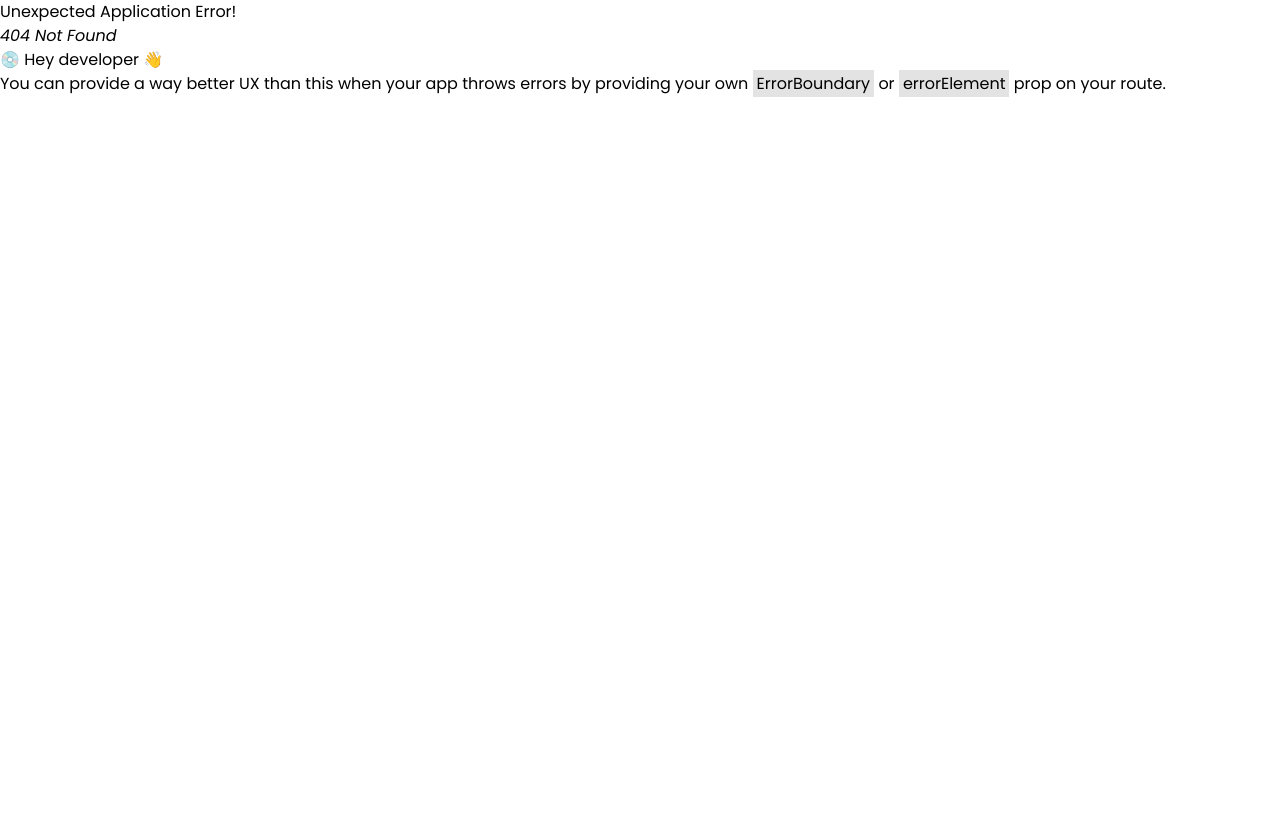
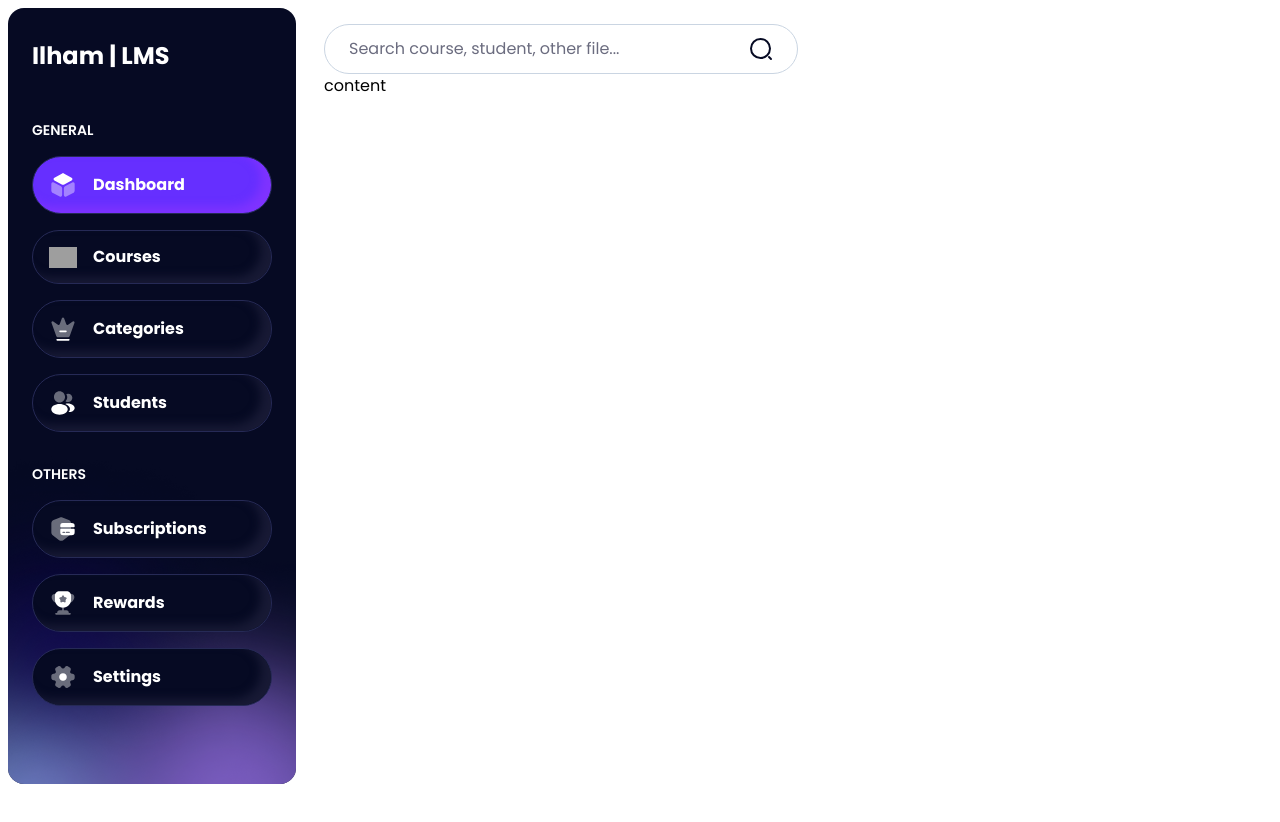
Before and after one commit to ilhamSkyOf19/ILHAM-LMS, a React (Vite) app in the folder client/: page /dashboard in a window 1280 px wide. Before the commit this address had no page. Shown: the top 822 px of the page. Before the commit the page ends 800 px from the top, so only its background shows below. Built offline with nearby package versions, Linux system fonts and the light colour scheme; grey boxes are pictures that could not be loaded.

Commit message:
create sidebar

```diff
--- /dev/null
+++ b/client/src/components/BoxSearch/index.tsx
@@ -0,0 +1,25 @@
+import { type FC } from 'react'
+
+import searchNormal from '../../assets/images/icons/search-normal.svg'
+
+
+const BoxSearch: FC = () => {
+    return (
+        <div className='border border-slate-300 py-3 px-6 flex flex-row justify-between items-center rounded-full focus-within:ring-2 focus-within:ring-blue-primary transition-all duration-300'>
+            {/* input search */}
+            <input
+                type='text'
+                name='search'
+                className='flex-1 outline-none text-black font-semibold text-md placeholder:font-normal placeholder:text-[#6B6C7F]'
+                placeholder='Search course, student, other file...'
+            />
+
+            {/* icon label */}
+            <label htmlFor='search'>
+                <img src={searchNormal} className='w-6' alt="icon" loading='lazy' />
+            </label>
+        </div>
+    )
+}
+
+export default BoxSearch
--- /dev/null
+++ b/client/src/fragments/SideBar/index.tsx
@@ -0,0 +1,161 @@
+import { type FC } from 'react'
+import { Link, useLocation } from 'react-router-dom';
+import clsx from 'clsx';
+
+// icons
+import cube from '../../assets/images/icons/3dcube-white.svg';
+import noteFavoriteWhite from '../../assets/images/icons/note-favorite-white.svg';
+import crownWhite from '../../assets/images/icons/crown-white.svg';
+import profile2UserWhite from '../../assets/images/icons/profile-2user-white.svg';
+import securityCardWhite from '../../assets/images/icons/security-card-white.svg';
+import cupWhite from '../../assets/images/icons/cup-white.svg';
+import settingWhite from '../../assets/images/icons/setting-2-white.svg';
+import sidebarGlow from '../../assets/images/backgrounds/sidebar-glow.png';
+
+
+// type menu
+type Menu = {
+    link: string;
+    label: string;
+    icon: string;
+}
+
+
+
+const SideBar: FC = () => {
+
+    // menu general
+    const general: Menu[] = [
+        {
+            link: '/dashboard',
+            label: 'Dashboard',
+            icon: cube
+        },
+        {
+            link: '/dashboard/courses',
+            label: 'Courses',
+            icon: noteFavoriteWhite
+        },
+        {
+            link: '/dashboard/categories',
+            label: 'Categories',
+            icon: crownWhite
+        },
+        {
+            link: '/dashboard/students',
+            label: 'Students',
+            icon: profile2UserWhite
+        }
+    ]
+
+
+    const others: Menu[] = [
+        {
+            link: '/dashboard/subscriptions',
+            label: 'Subscriptions',
+            icon: securityCardWhite
+        },
+        {
+            link: '/dashboard/rewards',
+            label: 'Rewards',
+            icon: cupWhite
+        },
+        {
+            link: '/dashboard/settings',
+            label: 'Settings',
+            icon: settingWhite
+        }
+    ]
+
+
+
+
+
+    return (
+        <div className='w-[18rem] rounded-2xl bg-[#060A23] h-[97vh] fixed flex flex-col justify-start items-start overflow-hidden'>
+
+            {/* background glow */}
+            <img src={sidebarGlow} className='absolute object-contain object-bottom bottom-0 left-0 w-full z-0' />
+
+
+            <div className='w-full flex flex-col justify-start items-start z-10 overflow-auto no-scroll py-8 px-6'>
+                {/* title */}
+                <h1 className='text-white text-2xl font-bold mb-12'>
+                    Ilham | LMS
+                </h1>
+
+
+                {/* menu  general */}
+                <div className='w-full mb-8'>
+                    <MenuComponent title='general' menu={general} />
+                </div>
+
+                {/* menu  others */}
+                <MenuComponent title='others' menu={others} />
+            </div>
+
+        </div>
+    )
+}
+
+
+
+
+// menu component
+
+
+type PropsMenuComponent = {
+    title: string;
+    menu: Menu[];
+}
+const MenuComponent: FC<PropsMenuComponent> = ({ title, menu }) => {
+
+    // use location
+    const pathname = useLocation().pathname;
+
+
+    return (
+        <div className='w-full flex flex-col justify-start items-start gap-4 '>
+            <h2 className='text-sm uppercase font-semibold text-white'>{title}</h2>
+
+            {/* menu */}
+            <div className='w-full flex flex-col justify-start items-start gap-4'>
+                {/* box menu */}
+
+                {
+                    menu.map((menu: Menu, i: number) => (
+                        <BoxMenu key={i} link={menu.link} label={menu.label} icon={menu.icon} active={pathname === menu.link} />
+                    ))
+                }
+            </div>
+        </div>
+    )
+}
+
+
+
+// box menu
+
+
+type PropsBoxMenu = {
+    link: string;
+    label: string;
+    icon: string;
+    active: boolean
+}
+
+
+const BoxMenu: FC<PropsBoxMenu> = ({ link, label, icon, active }) => {
+    return (
+        <Link to={link} className={clsx(
+            'w-full py-3.5 px-4  flex flex-row justify-start items-center gap-4 rounded-full border border-border-color-primary hover:bg-blue-primary hover:shadow-[-10px_-6px_10px_0_#7F33FF_inset] transition-all duration-300',
+            active ? 'bg-blue-primary shadow-[-10px_-6px_10px_0_#7F33FF_inset]' : 'shadow-[-10px_-6px_10px_0_#181A35_inset] bg-[#060A23]'
+        )}>
+            {/* icon */}
+            <img src={icon} className='w-7 flex shrink-0' alt="icon" loading='lazy' />
+            {/* label */}
+            <h2 className='text-md font-bold text-white'>{label}</h2>
+        </Link>
+    )
+}
+export default SideBar
--- a/client/src/index.css
+++ b/client/src/index.css
@@ -23,7 +23,7 @@ button {
 }
 
 
-/* untuk Chrome, Edge, Safari */
+/*  Chrome, Edge, Safari */
 .scroll-transparent::-webkit-scrollbar {
   width: 8px; /* lebar scrollbar */
 }
@@ -33,12 +33,26 @@ button {
 }
 
 .scroll-transparent::-webkit-scrollbar-thumb {
-  background: rgba(255, 255, 255, 0.3); /* warna thumb semi transparan */
+  background: rgba(255, 255, 255, 0.3);
   border-radius: 4px;
 }
 
-/* untuk Firefox */
+/*  Firefox */
 .scroll-transparent {
   scrollbar-width: thin;
   scrollbar-color: rgba(255,255,255,0.3) transparent;
 }
+
+
+
+/* scroll none */
+/* Chrome, Safari, Edge */
+.no-scroll::-webkit-scrollbar {
+  display: none;
+}
+
+/* Firefox */
+.no-scroll {
+  scrollbar-width: none;
+  -ms-overflow-style: none; /* IE/Edge lama */
+}
--- /dev/null
+++ b/client/src/layouts/LayoutDashboard/index.tsx
@@ -0,0 +1,32 @@
+import type { FC } from "react"
+import SideBar from "../../fragments/SideBar"
+import { Outlet } from "react-router-dom"
+import BoxSearch from "../../components/BoxSearch"
+
+const LayoutDashboard: FC = () => {
+    return (
+        <div className="w-full min-h-[100vh] flex flex-row justify-start items-start py-2 px-2 relative">
+            {/* side bar */}
+            <div className="flex-1">
+                <SideBar />
+            </div>
+
+            {/* content */}
+            <div className="flex-3 h-[200vh] flex flex-col justify-start items-start pt-4">
+                {/* header */}
+
+                <div className="w-full flex flex-row justify-between items-center">
+                    {/* box search */}
+                    <div className="w-[50%]">
+                        <BoxSearch />
+                    </div>
+                </div>
+
+
+                <Outlet />
+            </div>
+        </div>
+    )
+}
+
+export default LayoutDashboard
--- /dev/null
+++ b/client/src/pages/dashboard/DashboardCourses/index.tsx
@@ -0,0 +1,11 @@
+import type { FC } from "react"
+
+const DashboardCourses: FC = () => {
+    return (
+        <div>
+            <p>Courses</p>
+        </div>
+    )
+}
+
+export default DashboardCourses
--- /dev/null
+++ b/client/src/pages/dashboard/DashboardHome/index.tsx
@@ -0,0 +1,11 @@
+import type { FC } from "react"
+
+const DashboardHome: FC = () => {
+    return (
+        <div className="flex-3 h-[200vh] flex flex-col justify-start items-start">
+            <p>content</p>
+        </div>
+    )
+}
+
+export default DashboardHome
--- a/client/src/router/router.tsx
+++ b/client/src/router/router.tsx
@@ -6,6 +6,9 @@ import LayoutGlobal from "../layouts/LayoutGlobal";
 import SignIn from "../pages/auth/SignIn";
 import BundlePage from "../pages/BundlePage";
 import useLoaderBundle from "../contexts/loaders/useLoaderBundle";
+import DashboardHome from "../pages/dashboard/DashboardHome";
+import LayoutDashboard from "../layouts/LayoutDashboard";
+import DashboardCourses from "../pages/dashboard/DashboardCourses";
 
 const router = createBrowserRouter([
     {
@@ -44,7 +47,20 @@ const router = createBrowserRouter([
                 element: <BundlePage />
             },
         ]
-
+    },
+    {
+        path: '/dashboard',
+        element: <LayoutDashboard />,
+        children: [
+            {
+                index: true,
+                element: <DashboardHome />
+            },
+            {
+                path: '/dashboard/courses',
+                element: <DashboardCourses />
+            }
+        ]
     }
 ])
 
```
